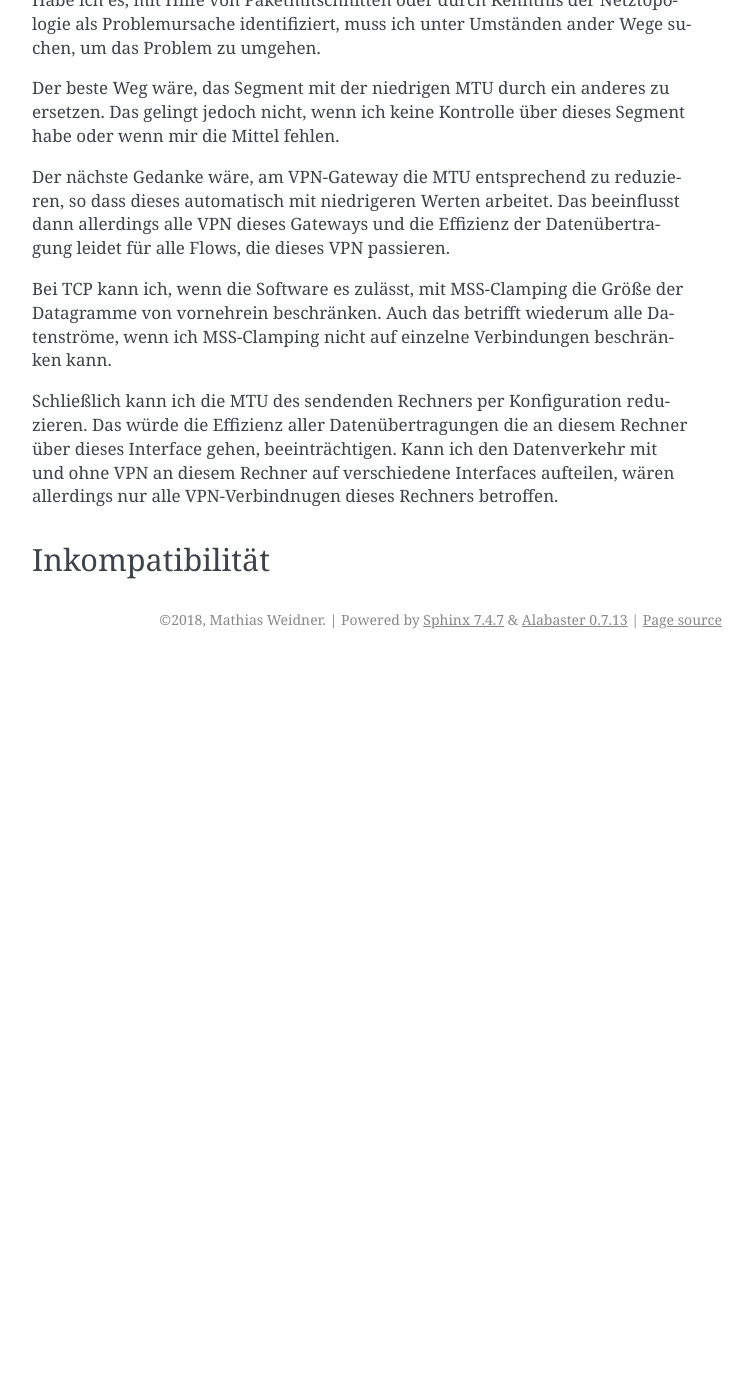
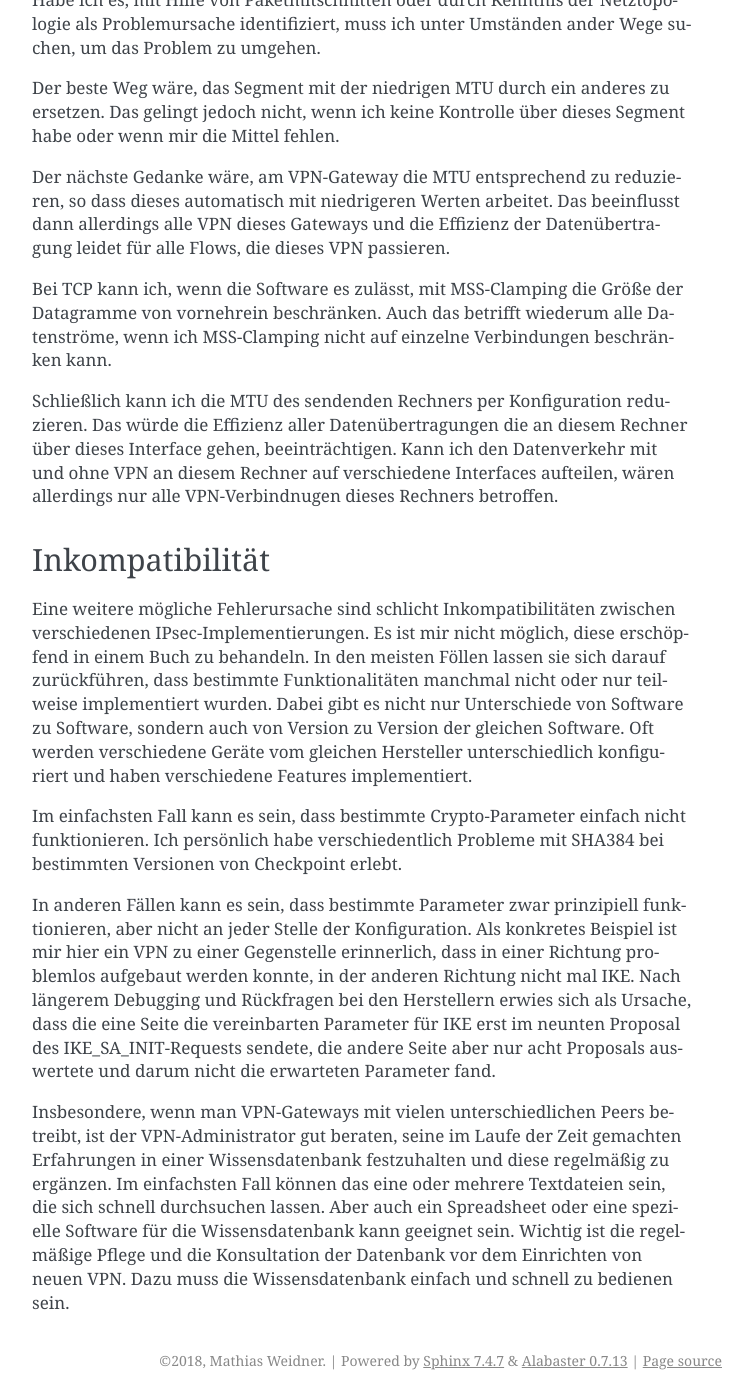
Before and after one commit to matwei-books/Fehlersuche-bei-IPsec-VPN-mit-IKEv2, a Sphinx documentation site: the page built from source/fehler/ursachen.rst, in a window 1280 px wide and 1400 px high, scrolled down 9349 px. Shown: the whole window, without its empty margins (388-1140 px from the left). Built offline with Sphinx 7.4.7, drawn with Linux system fonts in a browser that asks for light colours; cross-references to code outside the pages are shown as plain code; before the commit the page ends 10008 px from its top, so only the background shows below that.

Commit message:
Fehlerursache: Inkompatibilität

```diff
--- a/source/fehler/ursachen.rst
+++ b/source/fehler/ursachen.rst
@@ -495,3 +495,42 @@ VPN-Verbindnugen dieses Rechners betroffen.
 
 Inkompatibilität
 ----------------
+
+Eine weitere mögliche Fehlerursache sind schlicht Inkompatibilitäten
+zwischen verschiedenen IPsec-Implementierungen.
+Es ist mir nicht möglich, diese erschöpfend in einem Buch zu behandeln.
+In den meisten Föllen lassen sie sich darauf zurückführen, dass
+bestimmte Funktionalitäten manchmal nicht oder nur teilweise
+implementiert wurden.
+Dabei gibt es nicht nur Unterschiede von Software zu Software, sondern
+auch von Version zu Version der gleichen Software.
+Oft werden verschiedene Geräte vom gleichen Hersteller unterschiedlich
+konfiguriert und haben verschiedene Features implementiert.
+
+Im einfachsten Fall kann es sein, dass bestimmte Crypto-Parameter
+einfach nicht funktionieren.
+Ich persönlich habe verschiedentlich Probleme mit SHA384 bei bestimmten
+Versionen von Checkpoint erlebt.
+
+In anderen Fällen kann es sein, dass bestimmte Parameter zwar
+prinzipiell funktionieren, aber nicht an jeder Stelle der Konfiguration.
+Als konkretes Beispiel ist mir hier ein VPN zu einer Gegenstelle
+erinnerlich, dass in einer Richtung problemlos aufgebaut werden konnte,
+in der anderen Richtung nicht mal IKE.
+Nach längerem Debugging und Rückfragen bei den Herstellern erwies sich
+als Ursache, dass die eine Seite die vereinbarten Parameter für IKE erst
+im neunten Proposal des IKE_SA_INIT-Requests sendete, die andere Seite
+aber nur acht Proposals auswertete und darum nicht die erwarteten
+Parameter fand.
+
+Insbesondere, wenn man VPN-Gateways mit vielen unterschiedlichen Peers
+betreibt, ist der VPN-Administrator gut beraten, seine im Laufe der Zeit
+gemachten Erfahrungen in einer Wissensdatenbank festzuhalten und diese
+regelmäßig zu ergänzen.
+Im einfachsten Fall können das eine oder mehrere Textdateien sein, die
+sich schnell durchsuchen lassen.
+Aber auch ein Spreadsheet oder eine spezielle Software für die
+Wissensdatenbank kann geeignet sein.
+Wichtig ist die regelmäßige Pflege und die Konsultation der Datenbank
+vor dem Einrichten von neuen VPN.
+Dazu muss die Wissensdatenbank einfach und schnell zu bedienen sein.
```
